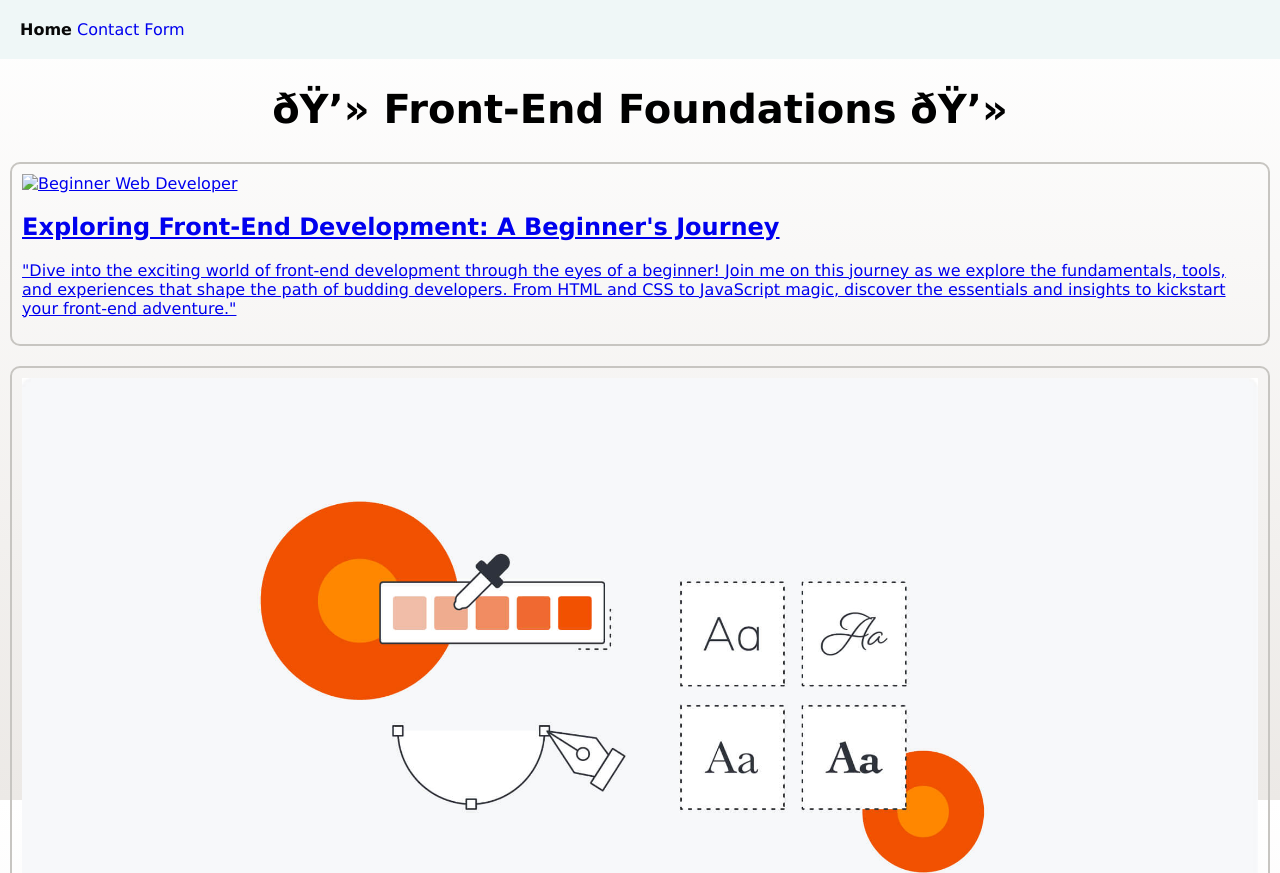
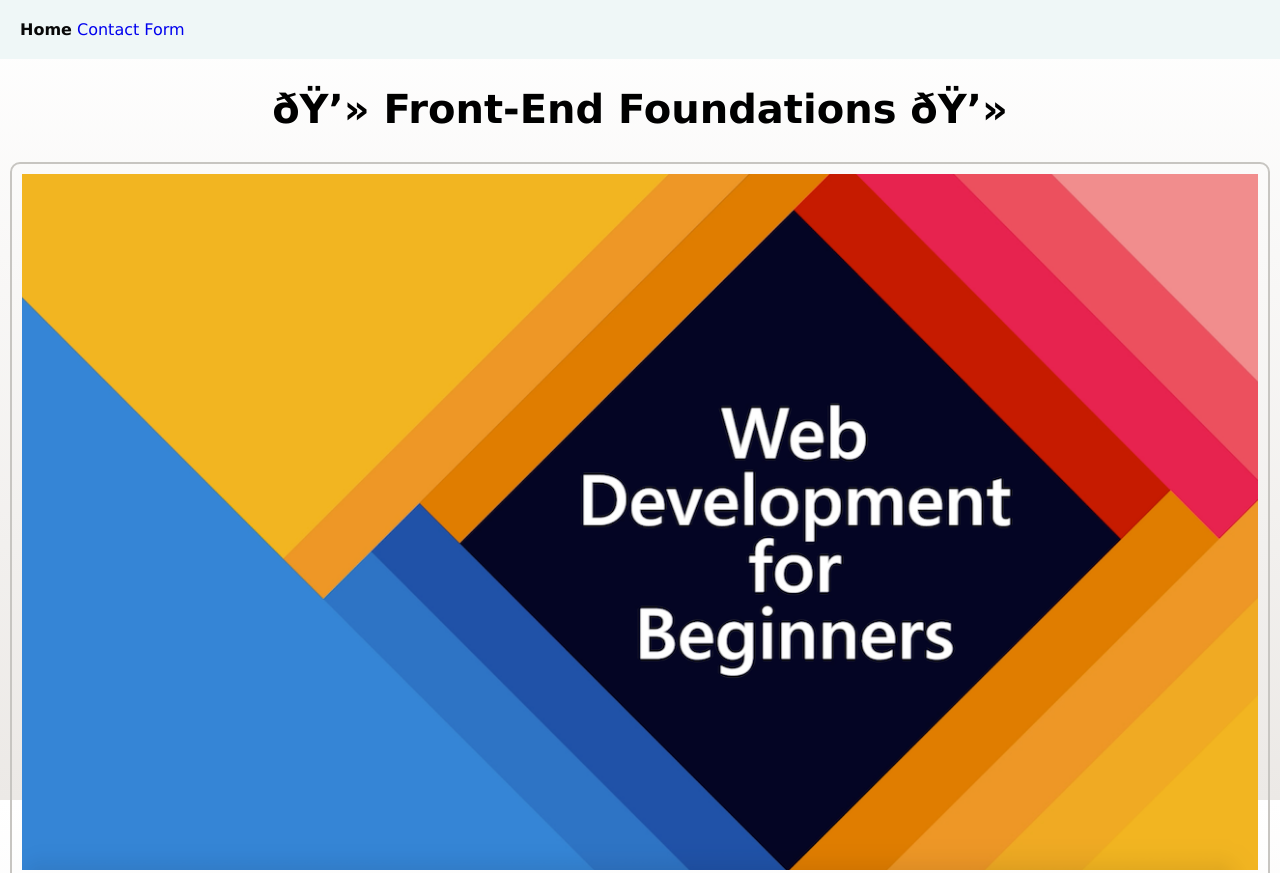
Before and after one commit to JaiyahhD/OneTen-BlogWebsite, a plain HTML site: page index.html in a window 1280 px wide. Shown: the top 873 px of the page. Drawn offline with Linux system fonts and the light colour scheme.

Commit message:
Update index.html

```diff
--- a/index.html
+++ b/index.html
@@ -21,8 +21,7 @@
     </div>
     <a href="/assets/pages/page01.html" class="card card1">
         <div class="image">
-            <img src="src="https://jaiyahhd.github.io/OneTen-BlogWebsite/assets/images/WebDev Begin.png"
-" alt="Beginner Web Developer">
+            <img src="https://jaiyahhd.github.io/OneTen-BlogWebsite/assets/images/WebDev Begin.png" alt="Beginner Web Developer">
         </div>
         <div class="container">
             <h2>Exploring Front-End Development: A Beginner's Journey</h2>
```
